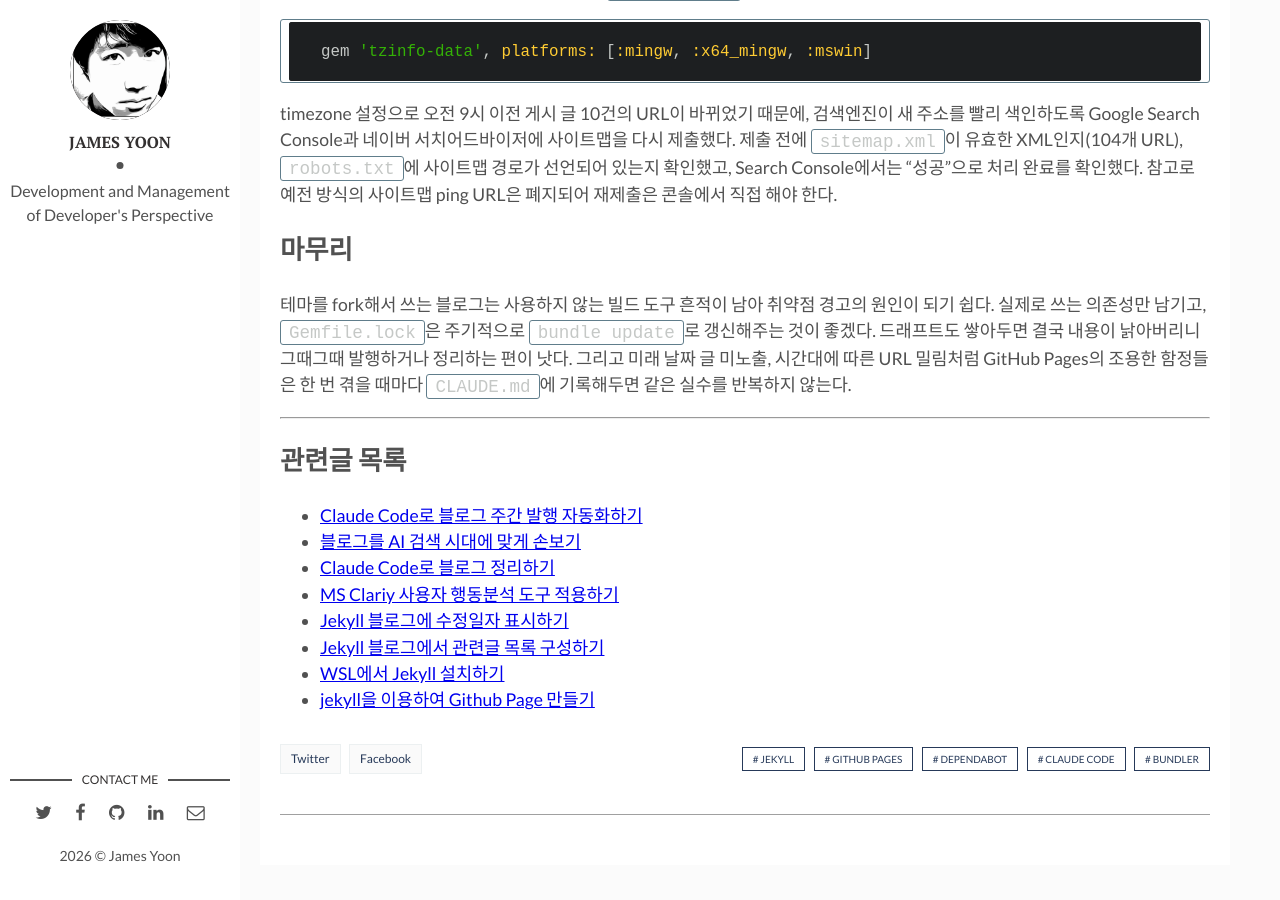
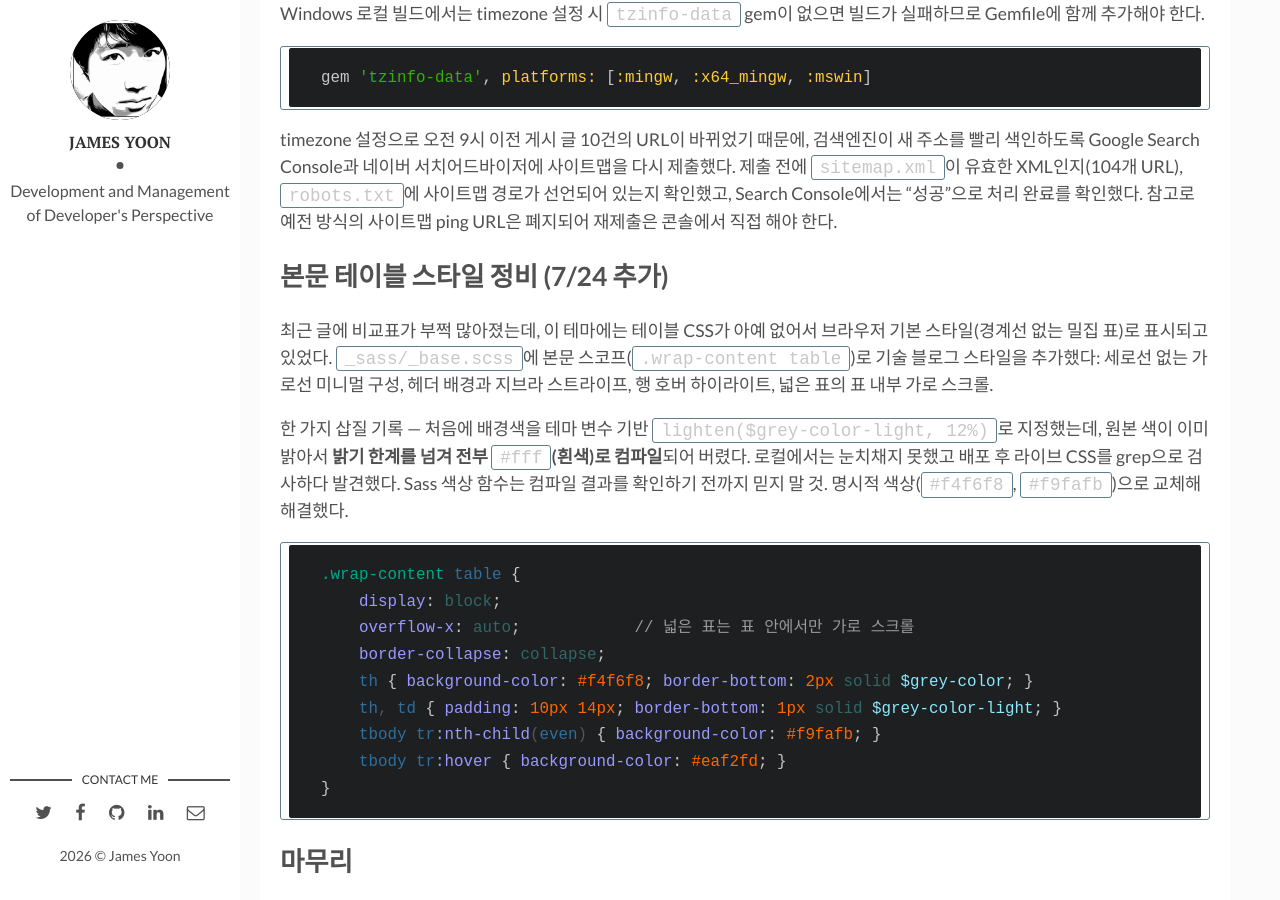
Before and after one commit to butteryoon/butteryoon.github.io, a Jekyll site: the page built from _posts/2026-07-14-blog_maintenance.md, in a window 1280 px wide and 900 px high, scrolled down 3229 px. Built offline with Jekyll 4.4.1, drawn with Linux system fonts in a browser that asks for light colours; comment, search, counter and statistics services are not loaded; some of the changed text lies outside the part shown.

Commit message:
블로그 정리 글에 테이블 스타일 정비 내용 추가 (7/24)
Co-authored-by: Orca <help@stably.ai>

````diff
--- a/_posts/2026-07-14-blog_maintenance.md
+++ b/_posts/2026-07-14-blog_maintenance.md
@@ -5,7 +5,7 @@
 description: "Dependabot 취약점 해소 및 저장소 정리 작업 기록"
 img: jekyll-title.png
 date: 2026-07-14 21:00:00 +0900
-last_modified_at: 2026-07-15 22:25:00 +0900
+last_modified_at: 2026-07-24 02:25:00 +0900
 tags: [jekyll, github pages, dependabot, claude code, bundler] # add tag
 related: jekyll
 categories: tools
@@ -25,6 +25,7 @@
 6. `_drafts`에 방치되어 있던 임시 글 11건을 보완해서 발행하고 드래프트 정리
 7. 발행 글 전체 검토 후 낡은 글 36건 우선순위별 업데이트 (7/15)
 8. 시간대 미설정으로 URL 날짜가 하루 밀리는 문제 수정 (7/15)
+9. 본문 테이블 스타일 정비 — 미니멀 가로선 + 지브라 + 가로 스크롤 (7/24)
 
 ## CLAUDE.md와 README 정리
 
@@ -112,6 +113,24 @@
 
 timezone 설정으로 오전 9시 이전 게시 글 10건의 URL이 바뀌었기 때문에, 검색엔진이 새 주소를 빨리 색인하도록 Google Search Console과 네이버 서치어드바이저에 사이트맵을 다시 제출했다. 제출 전에 `sitemap.xml`이 유효한 XML인지(104개 URL), `robots.txt`에 사이트맵 경로가 선언되어 있는지 확인했고, Search Console에서는 "성공"으로 처리 완료를 확인했다. 참고로 예전 방식의 사이트맵 ping URL은 폐지되어 재제출은 콘솔에서 직접 해야 한다.
 
+## 본문 테이블 스타일 정비 (7/24 추가)
+
+최근 글에 비교표가 부쩍 많아졌는데, 이 테마에는 테이블 CSS가 아예 없어서 브라우저 기본 스타일(경계선 없는 밀집 표)로 표시되고 있었다. `_sass/_base.scss`에 본문 스코프(`.wrap-content table`)로 기술 블로그 스타일을 추가했다: 세로선 없는 가로선 미니멀 구성, 헤더 배경과 지브라 스트라이프, 행 호버 하이라이트, 넓은 표의 표 내부 가로 스크롤.
+
+한 가지 삽질 기록 — 처음에 배경색을 테마 변수 기반 `lighten($grey-color-light, 12%)`로 지정했는데, 원본 색이 이미 밝아서 **밝기 한계를 넘겨 전부 `#fff`(흰색)로 컴파일**되어 버렸다. 로컬에서는 눈치채지 못했고 배포 후 라이브 CSS를 grep으로 검사하다 발견했다. Sass 색상 함수는 컴파일 결과를 확인하기 전까지 믿지 말 것. 명시적 색상(`#f4f6f8`, `#f9fafb`)으로 교체해 해결했다.
+
+```scss
+.wrap-content table {
+    display: block;
+    overflow-x: auto;            // 넓은 표는 표 안에서만 가로 스크롤
+    border-collapse: collapse;
+    th { background-color: #f4f6f8; border-bottom: 2px solid $grey-color; }
+    th, td { padding: 10px 14px; border-bottom: 1px solid $grey-color-light; }
+    tbody tr:nth-child(even) { background-color: #f9fafb; }
+    tbody tr:hover { background-color: #eaf2fd; }
+}
+```
+
 ## 마무리
 
 테마를 fork해서 쓰는 블로그는 사용하지 않는 빌드 도구 흔적이 남아 취약점 경고의 원인이 되기 쉽다. 실제로 쓰는 의존성만 남기고, `Gemfile.lock`은 주기적으로 `bundle update`로 갱신해주는 것이 좋겠다. 드래프트도 쌓아두면 결국 내용이 낡아버리니 그때그때 발행하거나 정리하는 편이 낫다. 그리고 미래 날짜 글 미노출, 시간대에 따른 URL 밀림처럼 GitHub Pages의 조용한 함정들은 한 번 겪을 때마다 `CLAUDE.md`에 기록해두면 같은 실수를 반복하지 않는다.
````
